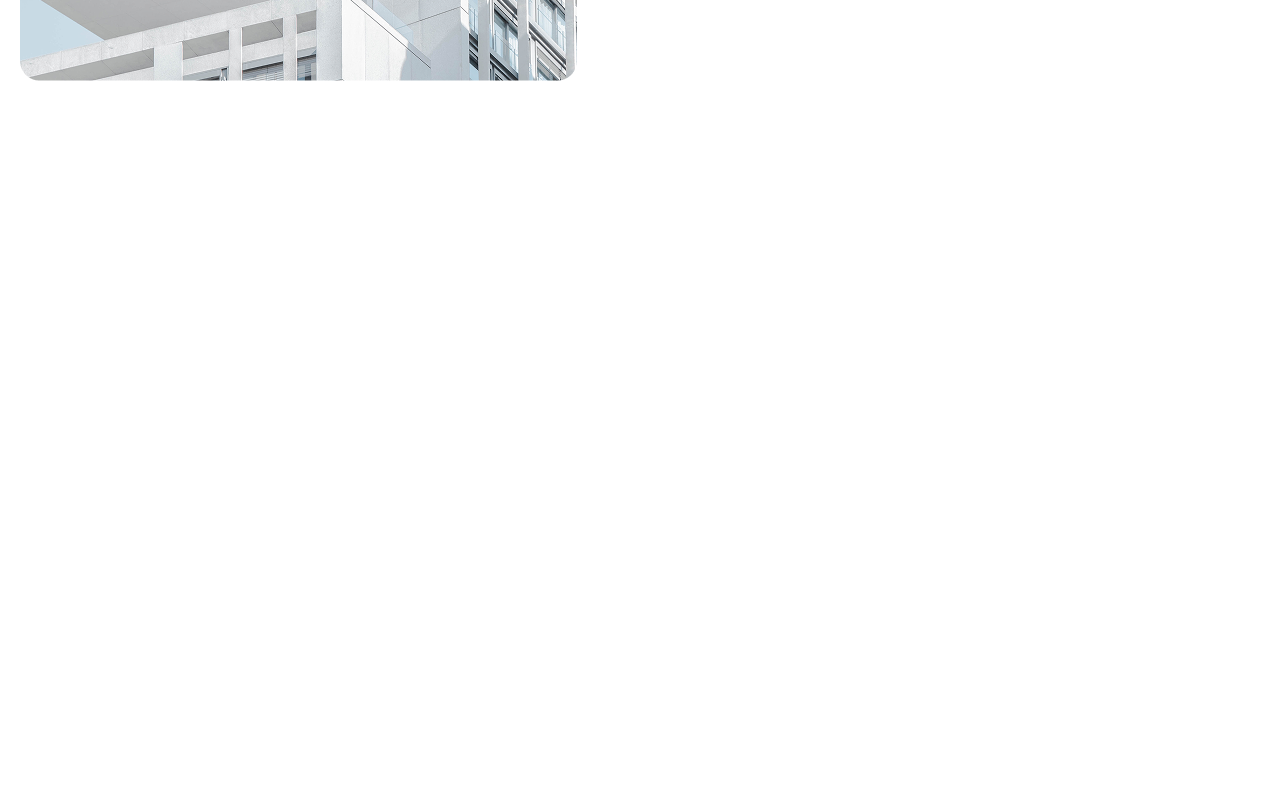
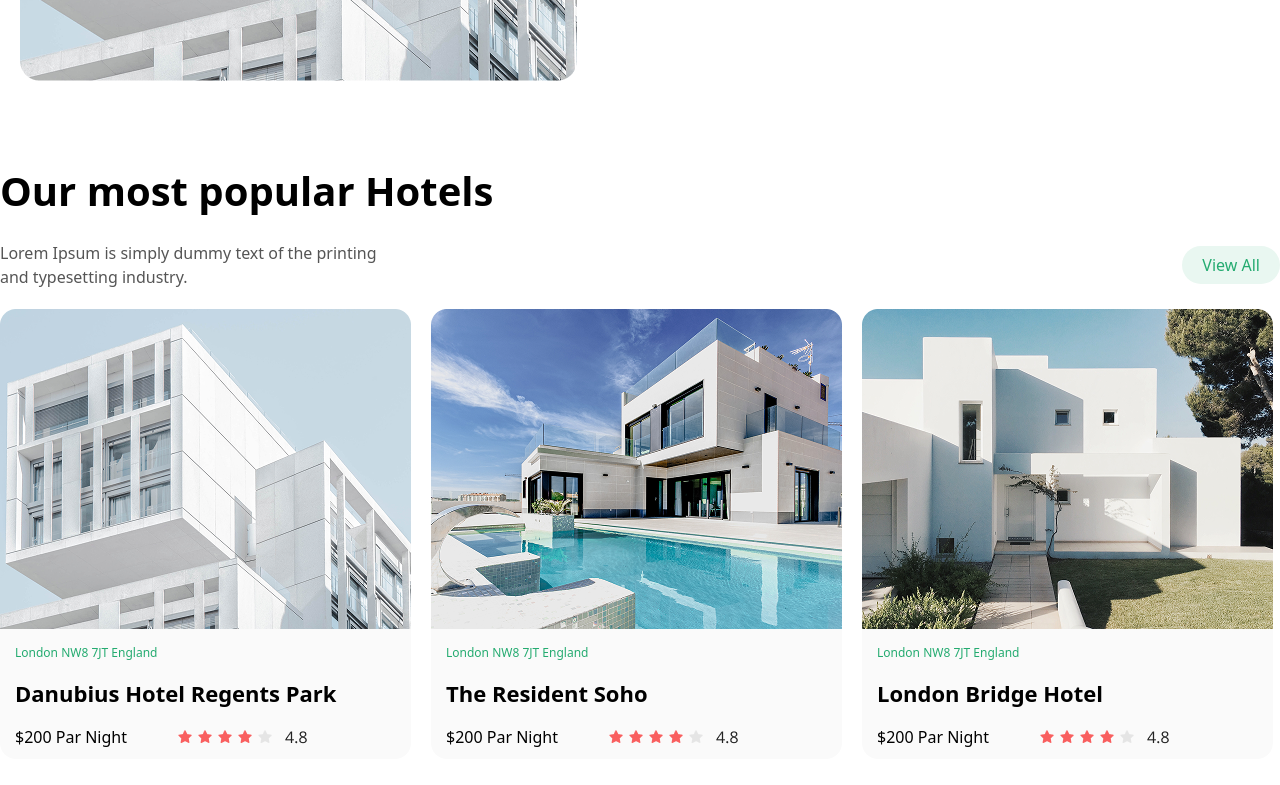
Before and after one commit to muhammadnazarov1724-cell/design_home, a website: page src/catalog.html in a window 1280 px wide. Shown: the part 491-1276 px from the top of the page. Before the commit the page ends 800 px from the top, so only its background shows below. Drawn offline with Linux system fonts and the light colour scheme; files whose address does not match are found by name.

Commit message:
main s-2 in page2

```diff
--- a/src/catalog.html
+++ b/src/catalog.html
@@ -45,6 +45,76 @@
           </div>
         </div>
       </section>
+      <section
+        class="my-[80px] px-[20px] lg:p-[0px] max-w-[1300px] m-auto lg:justify-between"
+      >
+        <p
+          class="text-[22px] font-bold text-center lg:text-[40px] lg:text-start"
+        >
+          Our most popular Hotels
+        </p>
+        <div
+          class="my-[20px] flex justify-center lg:items-center lg:justify-between"
+        >
+          <p class="hidden lg:block text-[#555555]">
+            Lorem Ipsum is simply dummy text of the printing <br />
+            and typesetting industry.
+          </p>
+          <button
+            class="text-[#24AB70] bg-[#E9F7F1] py-[7px] px-[20px] rounded-4xl"
+          >
+            View All
+          </button>
+        </div>
+        <div class="flex flex-col gap-[20px] lg:flex-row">
+          <div class="bg-[#FAFAFA] h-[450px] rounded-2xl">
+            <div>
+              <img src="/images/image-1.png" alt="" />
+            </div>
+            <div class="flex flex-col gap-[15px] m-[15px]">
+              <p class="text-[12px] text-[#24AB70]">London NW8 7JT England</p>
+              <p class="text-[22px] font-bold">Danubius Hotel Regents Park</p>
+              <div class="flex gap-[50px] items-center">
+                <p>$200 Par Night</p>
+                <div>
+                  <img src="./images/Group 10.png" alt="" />
+                </div>
+              </div>
+            </div>
+          </div>
+          <div class="bg-[#FAFAFA] h-[450px] rounded-2xl">
+            <div>
+              <img src="/images/image-2.png" alt="" />
+            </div>
+            <div class="flex flex-col gap-[15px] m-[15px]">
+              <p class="text-[12px] text-[#24AB70]">London NW8 7JT England</p>
+              <p class="text-[22px] font-bold">The Resident Soho</p>
+              <div class="flex gap-[50px] items-center">
+                <p>$200 Par Night</p>
+                <div>
+                  <img src="/images/Group 10.png" alt="" />
+                </div>
+              </div>
+            </div>
+          </div>
+          <div class="bg-[#FAFAFA] h-[450px] rounded-2xl">
+            <div>
+              <img src="/images/image-3.png" alt="" />
+            </div>
+            <div class="flex flex-col gap-[15px] m-[15px]">
+              <p class="text-[12px] text-[#24AB70]">London NW8 7JT England</p>
+              <p class="text-[22px] font-bold">London Bridge Hotel</p>
+              <div class="flex gap-[50px] items-center">
+                <p>$200 Par Night</p>
+                <div>
+                  <img src="/images/Group 10.png" alt="" />
+                </div>
+              </div>
+            </div>
+          </div>
+        </div>
+      </section>
+
     </main>
 
 </body>
```
Also changed, not shown: src/output.css.
